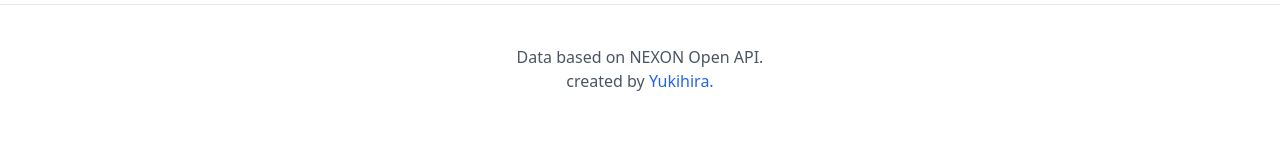
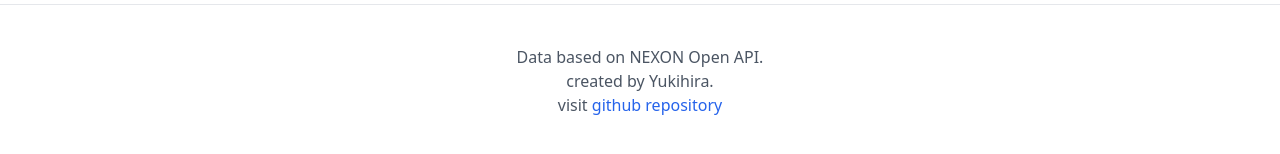
Before and after one commit to Hira-Yuki/mabi_ana, a React (Vite) app: page / in a window 1280 px wide. Shown: the part 358-512 px from the top of the page. Built offline with nearby package versions, Linux system fonts and the light colour scheme; no server answers.

Commit message:
feat : 푸터 링크 추가

```diff
--- a/src/App.tsx
+++ b/src/App.tsx
@@ -103,7 +103,8 @@ export default function App() {
       <hr className="mt-10" />
       <div className="text-center p-10 text-gray-600">
         <p>Data based on NEXON Open API.</p>
-        <p>created by <a href="https://github.com/Hira-Yuki/" target="_blank" rel="noopener noreferrer" className="text-blue-600">Yukihira.</a></p>
+        <p>created by <a href="https://github.com/Hira-Yuki" target="_blank" rel="noopener noreferrer">Yukihira.</a></p>
+        <span>visit <a href="https://github.com/Hira-Yuki/mabi_ana" target="_blank" rel="noopener noreferrer" className="text-blue-600">github repository</a></span>
       </div>
     </>
   );
```
